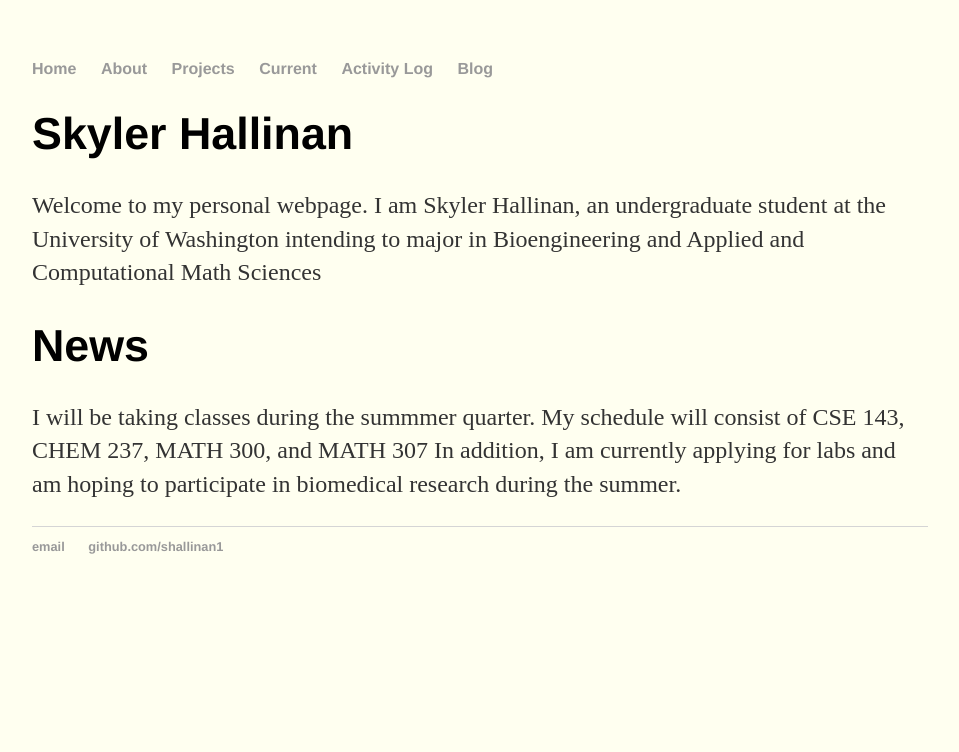
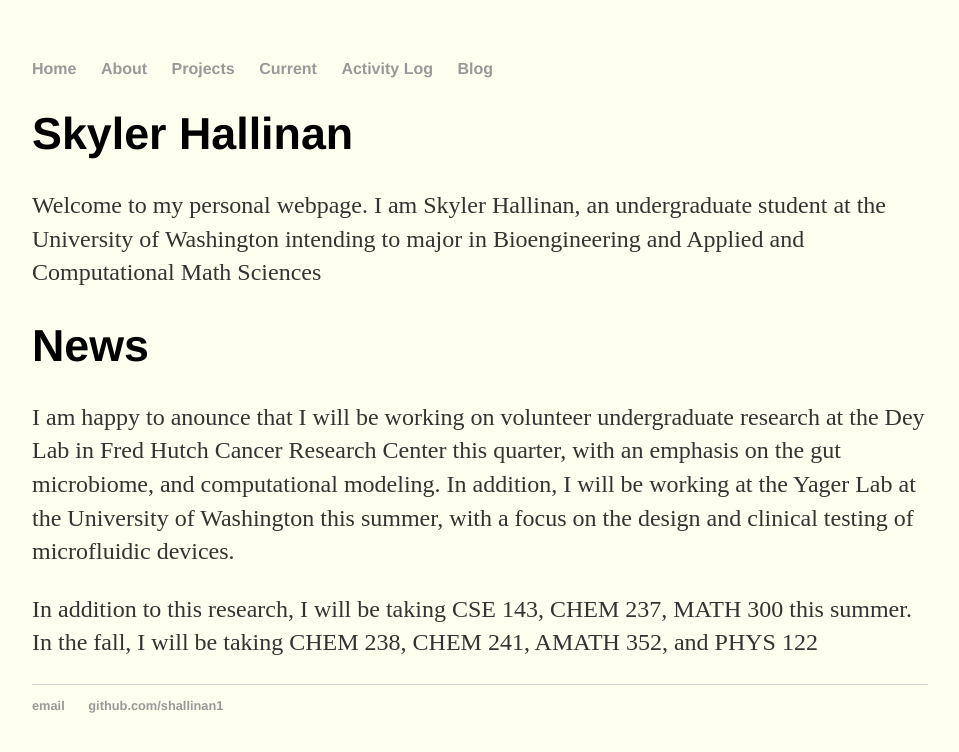
Before and after one commit to shallinan1/shallinan1.github.io, a Jekyll site: the page built from index.md, in a window 1280 px wide. Shown: the top 752 px of the page, without its empty margins (160-1119 px from the left). Built offline with Jekyll 4.4.1, drawn with Linux system fonts in a browser that asks for light colours; our own code applies the rules of GitHub Pages for plain Markdown files.

Commit message:
info
there goes that custom url...

```diff
--- a/index.md
+++ b/index.md
@@ -4,5 +4,8 @@ Welcome to my personal webpage. I am Skyler Hallinan, an undergraduate student a
 
 # News
 
-I will be taking classes during the summmer quarter. My schedule will consist of CSE 143, CHEM 237, MATH 300, and MATH 307
-In addition, I am currently applying for labs and am hoping to participate in biomedical research during the summer.
+I am happy to anounce that I will be working on volunteer undergraduate research at the Dey Lab in Fred Hutch Cancer Research Center this quarter, with an emphasis on the gut microbiome, and computational modeling.
+In addition, I will be working at the Yager Lab at the University of Washington this summer, with a focus on the design and clinical testing of microfluidic devices.
+
+In addition to this research, I will be taking CSE 143, CHEM 237, MATH 300 this summer.
+In the fall, I will be taking CHEM 238, CHEM 241, AMATH 352, and PHYS 122
```
